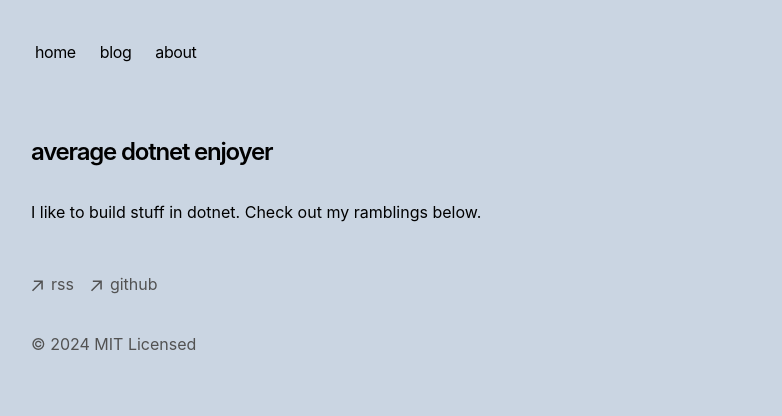
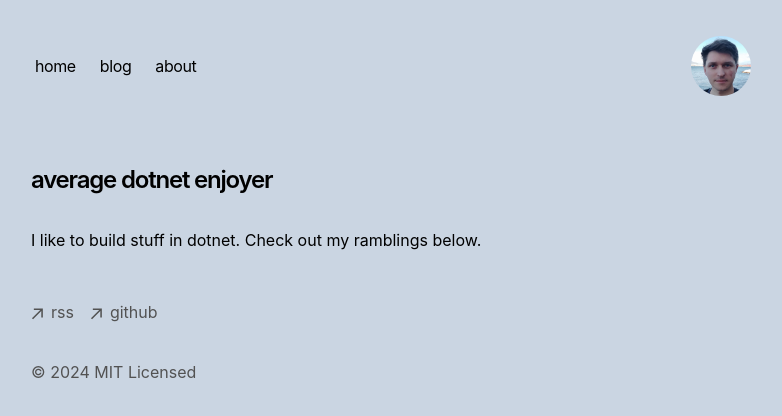
Before and after one commit to ksalk/ksalk.github.io, a Next.js app: page / in a window 1280 px wide. Shown: the top 416 px of the page, without its empty margins (225-1007 px from the left). Built offline with nearby package versions, Linux system fonts and the light colour scheme.

Commit message:
Add small photo of myself in navbar

```diff
--- a/app/components/nav.tsx
+++ b/app/components/nav.tsx
@@ -1,4 +1,5 @@
 import Link from 'next/link'
+import Image from 'next/image'
 
 const navItems = {
   '/': {
@@ -13,6 +14,13 @@ const navItems = {
 }
 
 export function Navbar() {
+  const imageData = {
+    src: '/images/me.jpg',
+    title: 'me',
+    width: 60,
+    height: 60,
+  };
+
   return (
     <aside className="-ml-[8px] mb-16 tracking-tight">
       <div className="lg:sticky lg:top-20">
@@ -20,7 +28,7 @@ export function Navbar() {
           className="flex flex-row items-start relative px-0 pb-0 fade md:overflow-auto scroll-pr-6 md:relative"
           id="nav"
         >
-          <div className="flex flex-row space-x-0 pr-10">
+          <div className="flex flex-row w-full items-center space-x-0 pr-10">
             {Object.entries(navItems).map(([path, { name }]) => {
               return (
                 <Link
@@ -32,6 +40,15 @@ export function Navbar() {
                 </Link>
               )
             })}
+            <div className="ml-auto transition-all hover:text-neutral-800 dark:hover:text-neutral-200 flex align-middle relative py-1 px-2">
+              <Image
+                src={imageData.src}
+                alt={imageData.title}
+                width={imageData.width}
+                height={imageData.height}
+                className="rounded-full"
+              />
+            </div>
           </div>
         </nav>
       </div>
--- a/next.config.js
+++ b/next.config.js
@@ -2,6 +2,9 @@
 module.exports = {
     // Update this with your GitHub Pages URL
     output: 'export',
+    images: {
+      unoptimized: true,
+    }
     // basePath: '/your-repo-name',
     // assetPrefix: '/your-repo-name/',
     // trailingSlash: true, // Add trailing slash for GitHub Pages to handle routing correctly
```
Also changed, not shown: public/images/dotnetenjoyer.png (renamed from public/dotnetenjoyer.png).
